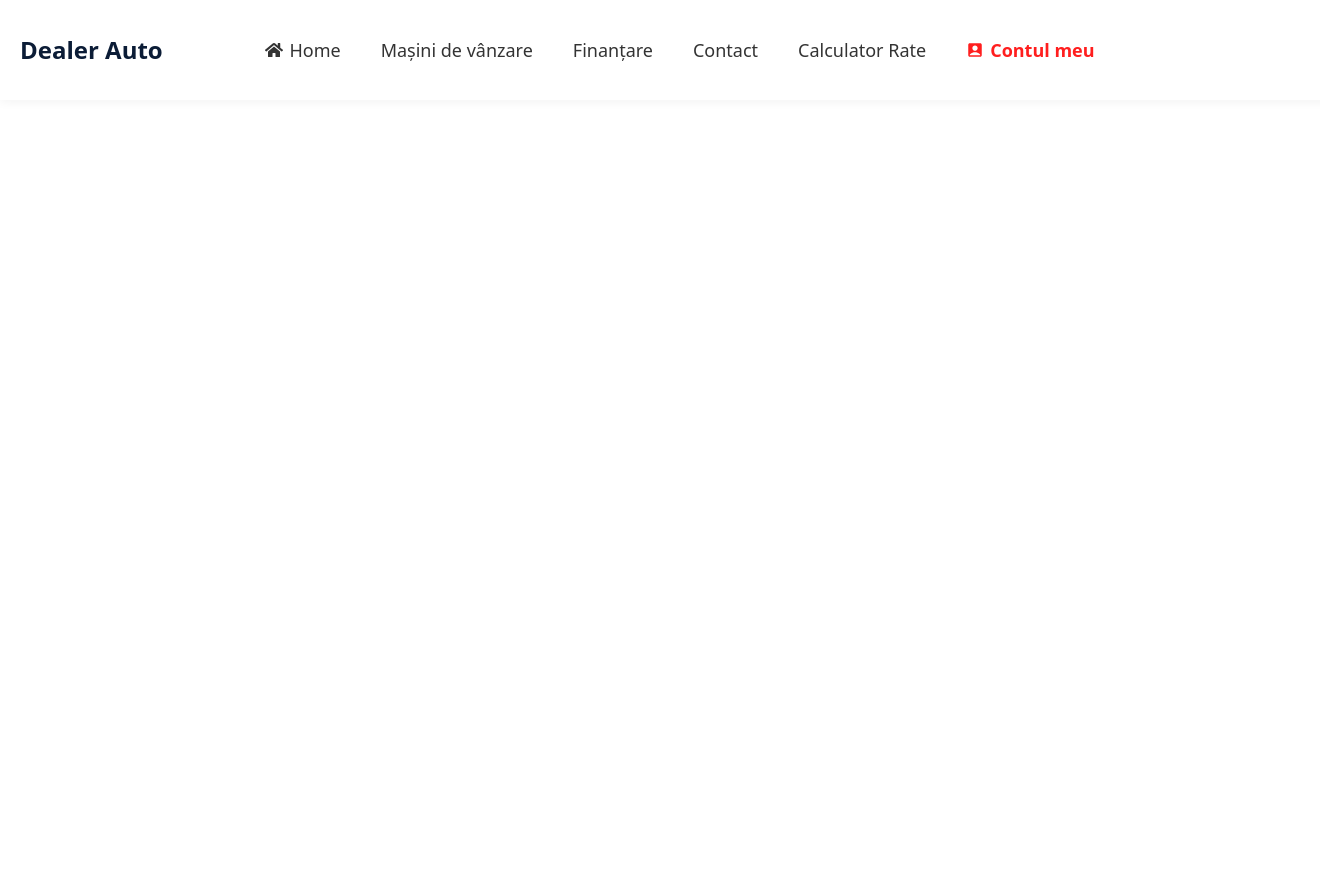
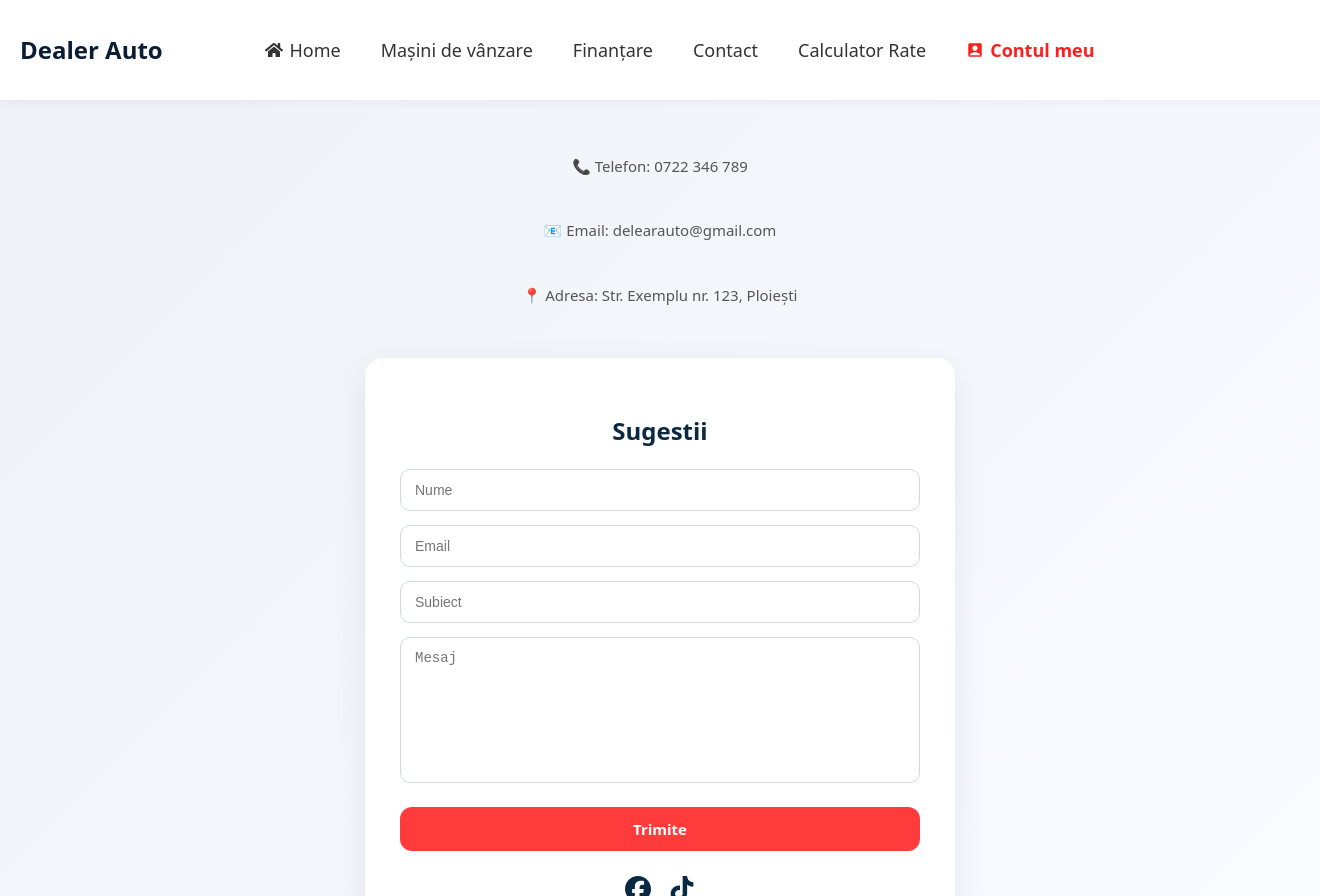
Before and after one commit to alex553478/delear-car, a React (Vite) app: page /contact in a window 1280 px wide. Shown: the top 896 px of the page, 1320 px wide, since content can reach past the window. Before the commit the page ends 800 px from the top, so only its background shows below. Built offline with nearby package versions, Linux system fonts and the light colour scheme.

Commit message:
contact finished

```diff
--- a/src/App.jsx
+++ b/src/App.jsx
@@ -6,6 +6,7 @@ import Home from "./assets/components/home.jsx"
 import Contulmeu from "./assets/components/Contulmeu.jsx";
 import Finantare from "./assets/components/finantare.jsx";
 import LeasingCalculator from "./assets/components/caculator.jsx"
+import Contact from "./assets/components/contact.jsx";
 
 import { AuthProvider } from "./context/AuthContext";
 
@@ -21,6 +22,7 @@ const App = () => {
           <Route path="/contulmeu" element={<Contulmeu />} />
           <Route path="/finantare" element={<Finantare />} />
           <Route path="/calculator" element={<LeasingCalculator />} />
+          <Route path="/contact" element={<Contact />}/>
 
         </Routes>
       </Router>
--- /dev/null
+++ b/src/assets/components/contact.css
@@ -0,0 +1,117 @@
+/* PAGE */
+.contact {
+  width: 100vw;
+  min-height: 100vh;
+  background: linear-gradient(135deg, #eef2f7, #f9fbff);
+  display: flex;
+  flex-direction: column;
+  align-items: center;
+  justify-content: center;
+  gap: 12px;
+  padding: 40px 20px;
+  text-align: center;
+}
+
+/* TITLURI */
+.contact h1 {
+  font-size: 36px;
+  color: #0a2a43;
+}
+
+.contact p {
+  color: #555;
+  font-size: 15px;
+}
+
+/* CARD */
+.sugestii-formular {
+  background: #ffffff;
+  padding: 35px;
+  border-radius: 18px;
+  max-width: 520px;
+  width: 100%;
+  margin-top: 25px;
+  box-shadow: 0 10px 35px rgba(0, 0, 0, 0.08);
+}
+
+/* SUBTITLE */
+.sugestii-formular h2 {
+  margin-bottom: 20px;
+  color: #0a2a43;
+}
+
+/* FORM */
+.sugestii-formular form {
+  display: flex;
+  flex-direction: column;
+  gap: 14px;
+}
+
+/* INPUTS */
+.sugestii-formular input,
+.sugestii-formular textarea {
+  padding: 12px 14px;
+  border-radius: 10px;
+  border: 1px solid #d0d7e2;
+  font-size: 14px;
+  outline: none;
+  transition: 0.2s;
+}
+
+.sugestii-formular textarea {
+  resize: none;
+  min-height: 120px;
+}
+
+/* FOCUS */
+.sugestii-formular input:focus,
+.sugestii-formular textarea:focus {
+  border-color: #ff3b3b;
+  box-shadow: 0 0 0 2px rgba(255, 59, 59, 0.15);
+}
+
+/* BUTTON */
+.sugestii-formular button {
+  margin-top: 10px;
+  padding: 12px;
+  border-radius: 12px;
+  border: none;
+  background: #ff3b3b;
+  color: white;
+  font-size: 15px;
+  font-weight: bold;
+  cursor: pointer;
+  transition: 0.2s;
+}
+
+.sugestii-formular button:hover {
+  background: #e63232;
+  transform: translateY(-1px);
+}
+
+/* SOCIAL */
+.social-media {
+  margin-top: 25px;
+  display: flex;
+  justify-content: center;
+  gap: 18px;
+}
+
+.social-media svg {
+  font-size: 26px;
+  color: #0a2a43;
+  cursor: pointer;
+  transition: 0.2s;
+}
+
+.social-media svg:hover {
+  color: #ff3b3b;
+  transform: scale(1.15);
+}
+
+/* RESPONSIVE */
+@media (max-width: 600px) {
+  .sugestii-formular {
+    padding: 25px;
+  }
+}
--- a/src/assets/components/contact.jsx
+++ b/src/assets/components/contact.jsx
@@ -1,54 +1,96 @@
-import React from 'react'
-import { FaFacebook, FaTiktok } from 'react-icons/fa6'
-import "./contact.css"
+import React, { useState } from "react";
+import { FaFacebook, FaTiktok } from "react-icons/fa6";
+import "./contact.css";
 
+const Contact = () => {
+  const [form, setForm] = useState({
+    nume: "",
+    email: "",
+    subiect: "",
+    mesaj: ""
+  });
 
+  const handleChange = (e) => {
+    setForm({ ...form, [e.target.name]: e.target.value });
+  };
 
-const contact = () => {
-    const [sugestii, setSugestii] = React.useState([]);
-    const habdleSubmit = (e) => {
-        e.preventDefault ();
-        setSugestii([...sugestii, e.target.value]);
-        const res = fetch("http://localhost:5000//sugestii", {
+  const handleSubmit = async (e) => {
+    e.preventDefault();
+
+    try {
+      const res = await fetch("http://localhost:5000/contact", {
         method: "POST",
-            headers: { "Content-Type": "aplication/json" },
-            body: JSON.stringify(sugestii),
+        headers: { "Content-Type": "application/json" },
+        body: JSON.stringify(form),
+      });
 
-        })
-        const data = await.res.json();
+      const data = await res.json();
       alert(data.message);
 
+      setForm({ nume: "", email: "", subiect: "", mesaj: "" });
+
+    } catch (err) {
+      console.error(err);
+      alert("Eroare la trimitere!");
     }
-
-
-
+  };
 
   return (
     <div className="contact">
       <h1>Contact</h1>
-        <p>Telefon: 0722 346 789</p>
-        <p>Email: delearauto@gmail.com</p>
-        <p>Adresa: Str. Exemplu nr 123, Ploiești</p>
-        <div className="sugestii-formular" onSubmit={handleSubmit}>
+      <p>📞 Telefon: 0722 346 789</p>
+      <p>📧 Email: delearauto@gmail.com</p>
+      <p>📍 Adresa: Str. Exemplu nr. 123, Ploiești</p>
+
+      <div className="sugestii-formular">
         <h2>Sugestii</h2>
-            <form>
-                <input type="text" placeholder="Nune" onSubmit={handleSubmit} />
-                <input type="email" placeholder="Email" onSubmit={handleSubmit} />
-                <input type="text" placeholder="Subiect" onSubmit={handleSubmit} />
-                <textarea placeholder="Mesaj"></textarea>
+
+        <form onSubmit={handleSubmit}>
+          <input
+            type="text"
+            name="nume"
+            placeholder="Nume"
+            value={form.nume}
+            onChange={handleChange}
+            required
+          />
+
+          <input
+            type="email"
+            name="email"
+            placeholder="Email"
+            value={form.email}
+            onChange={handleChange}
+            required
+          />
+
+          <input
+            type="text"
+            name="subiect"
+            placeholder="Subiect"
+            value={form.subiect}
+            onChange={handleChange}
+            required
+          />
+
+          <textarea
+            name="mesaj"
+            placeholder="Mesaj"
+            value={form.mesaj}
+            onChange={handleChange}
+            required
+          />
+
           <button type="submit">Trimite</button>
+        </form>
 
-
-            </form>
         <div className="social-media">
           <FaFacebook />
           <FaTiktok />
-
         </div>
       </div>
+    </div>
+  );
+};
 
-    </div>
-  )
-}
-
-export default contact
+export default Contact;
```
Also changed, not shown: 1 other file (tests, documents, lock files or other folders). Lines whose indentation alone changed are shown as unchanged.
